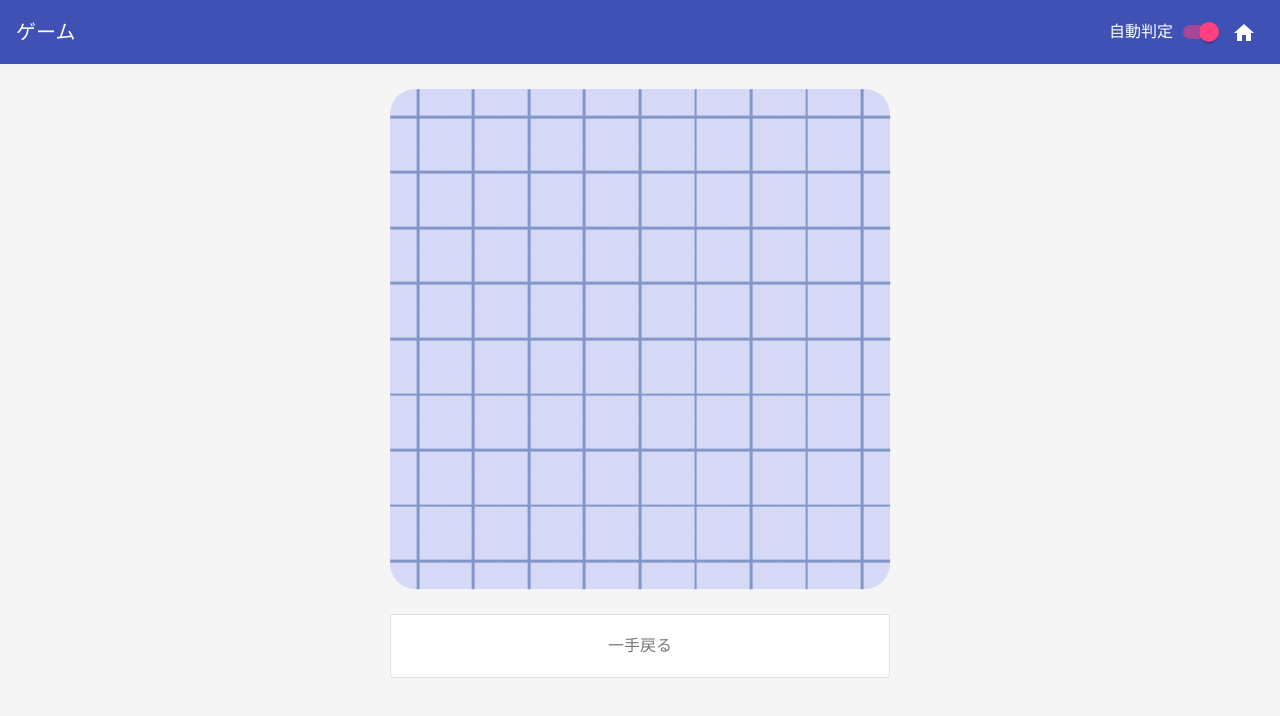
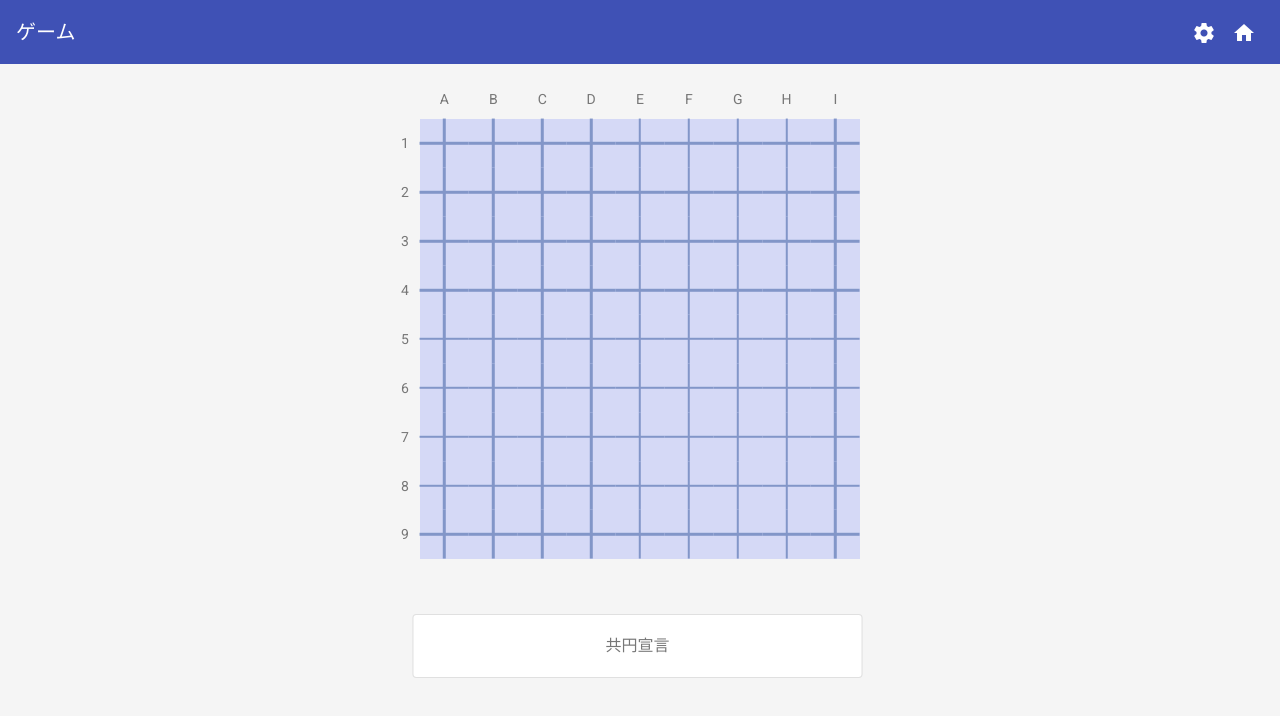
Before and after one commit to keyhr/concyclic-game, an Angular app: page /game in a window 1280 px wide. Shown: the top 716 px of the page. Built offline with nearby package versions, Linux system fonts and the light colour scheme.

Commit message:
[update] viewsize and board index

```diff
--- a/src/app/app.module.ts
+++ b/src/app/app.module.ts
@@ -4,8 +4,9 @@ import { MatToolbarModule } from '@angular/material/toolbar';
 import { MatButtonModule } from '@angular/material/button';
 import { MatIconModule } from '@angular/material/icon';
 import { MatDialogModule } from '@angular/material/dialog';
+import { MatSlideToggleModule } from '@angular/material/slide-toggle';
+import { MatMenuModule } from '@angular/material/menu';
 import { FormsModule } from '@angular/forms';
-import { MatSlideToggleModule } from '@angular/material/slide-toggle';
 import { BrowserAnimationsModule } from '@angular/platform-browser/animations';
 import { FlexLayoutModule } from '@angular/flex-layout';
 
@@ -35,6 +36,7 @@ import { MessageDialogComponent } from './message-dialog/message-dialog.componen
     MatIconModule,
     MatDialogModule,
     MatSlideToggleModule,
+    MatMenuModule,
     BrowserAnimationsModule,
     FlexLayoutModule,
     AppRoutingModule,
--- a/src/app/board-cell/board-cell.component.css
+++ b/src/app/board-cell/board-cell.component.css
@@ -4,6 +4,7 @@
   margin: auto;
   position: relative;
   -webkit-tap-highlight-color: rgba(0, 0, 0, 0);
+  background-color: #d5d9f6;
 }
 
 .container * {
--- a/src/app/board/board.component.css
+++ b/src/app/board/board.component.css
@@ -1,6 +1,11 @@
 .board {
   width: max-content;
-  background-color: #d5d9f6;
   border-radius: 5%;
   /* margin: 5% 0px; */
 }
+
+.board-guide {
+  position: relative;
+  text-align: center;
+  color: #777777;
+}
--- a/src/app/board/board.component.html
+++ b/src/app/board/board.component.html
@@ -1,6 +1,16 @@
 <div *ngIf="board">
   <div class="board" [style.width.px]="viewSizePx" [style.height.px]="viewSizePx">
-    <div class="board-row" *ngFor="let row of board!.board" fxLayout="row" fxLayoutAlign="start center">
+    <div fxLayout="row" fxLayoutAlign="start center">
+      <div [style.width.px]="guideThicknessPx"></div>
+      <div class="board-guide" *ngFor="let _ of board!.board[0]; index as x" [style.width.px]="cellSizePx"
+        [style.height.px]="guideThicknessPx">
+        <div *ngIf="labelDisplay">{{utils.alphabetIndex(x)}}</div>
+      </div>
+    </div>
+    <div class="board-row" *ngFor="let row of board!.board; index as y" fxLayout="row" fxLayoutAlign="start center">
+      <div class="board-guide" [style.width.px]="guideThicknessPx">
+        <div *ngIf="labelDisplay">{{y + 1}}</div>
+      </div>
       <app-board-cell *ngFor="let cell of row" [cell]="cell" (clickEvent)="onCellClick(cell)" [sizePx]="cellSizePx">
       </app-board-cell>
     </div>
--- a/src/app/board/board.component.ts
+++ b/src/app/board/board.component.ts
@@ -1,5 +1,6 @@
 import { Component, Input, Output, EventEmitter, OnInit } from '@angular/core';
 import { Board, Cell } from '../board';
+import { UtilsService } from '../utils.service';
 
 @Component({
   selector: 'app-board',
@@ -9,16 +10,20 @@ import { Board, Cell } from '../board';
 export class BoardComponent implements OnInit {
   @Input() board?: Board;
   @Output() cellClickEvent = new EventEmitter<Cell>();
+  @Input() labelDisplay: boolean = true;
 
-  viewSizePx: number = 500;
+  @Input() viewSizePx: number = 500;
   cellSizePx: number = 0;
 
-  constructor() {}
+  guideThicknessPx: number = 30;
+
+  constructor(public utils: UtilsService) {}
 
   ngOnInit(): void {
     if (!this.board) return;
-    if (window.innerWidth < 600) this.viewSizePx = window.innerWidth * 0.8;
-    this.cellSizePx = this.viewSizePx / this.board!.width;
+    // if (window.innerWidth < 600) this.viewSizePx = window.innerWidth * 0.8;
+    this.cellSizePx =
+      (this.viewSizePx - this.guideThicknessPx * 2) / this.board!.width;
   }
 
   onCellClick(cell: Cell) {
--- a/src/app/checker/checker.component.html
+++ b/src/app/checker/checker.component.html
@@ -6,7 +6,7 @@
     <mat-icon>home</mat-icon>
   </a>
 </mat-toolbar>
-<div *ngIf="!isRequiredNewVersion" class="container" [style.width.px]=(containerSizePx)>
+<div *ngIf="!isRequiredNewVersion" class="container" [style.width.px]="containerSizePx">
   <div class="info-tiles" fxLayout="row" fxLayoutAlign="space-around center">
     <div fxFlex></div>
     <div class="judge" fxFlex="60" [style.color]="judge.fontColor">{{judge.content}}</div>
@@ -17,9 +17,10 @@
     <app-board [board]="board" (cellClickEvent)="onCellClick($event)"></app-board>
   </div>
 </div>
-<div *ngIf="isRequiredNewVersion" class="container" [style.width.px]=(containerSizePx)>
+<div *ngIf="isRequiredNewVersion" class="container" [style.width.px]="containerSizePx">
   <div class="board">
-    <app-board [board]="board" (cellClickEvent)="onCellClick($event)"></app-board>
+    <app-board [board]="board" [labelDisplay]="false" [viewSizePx]="containerSizePx"
+      (cellClickEvent)="onCellClick($event)"></app-board>
   </div>
   <div class="resultNavigator">
     <button mat-icon-button *ngIf="resultIndex >= 0" (click)="updateResultView(-1)">
--- a/src/app/game/game.component.css
+++ b/src/app/game/game.component.css
@@ -25,6 +25,11 @@
   margin-top: 5%;
 }
 
+.toolbuttons {
+  width: 90%;
+  transform: translateX(5%);
+}
+
 .toolbuttons button {
   width: 100%;
   height: 4rem;
--- a/src/app/game/game.component.html
+++ b/src/app/game/game.component.html
@@ -1,22 +1,43 @@
 <mat-toolbar class="toolbar" color="primary">
   <span class="title">ゲーム</span>
   <span class="spacer"></span>
-  <div class="toolbarItem" fxLayout="row" fxLayoutAlign="space-around center">
-    <div>自動判定</div>
-    <mat-slide-toggle [(ngModel)]="isAutoJudgeEnabled"></mat-slide-toggle>
-  </div>
+  <button mat-icon-button class="icon-setting" [matMenuTriggerFor]="menu" aria-label="Example icon-button with a menu">
+    <mat-icon>settings</mat-icon>
+  </button>
+  <mat-menu #menu="matMenu">
+    <div mat-menu-item>
+      <div class="toolbarItem" fxLayout="row" fxLayoutAlign="space-around center">
+        <div fxFlex>ボードモード</div>
+        <mat-slide-toggle fxFlex="20" [(ngModel)]="isBoardModeEnabled"></mat-slide-toggle>
+      </div>
+    </div>
+    <div mat-menu-item>
+      <div class="toolbarItem" fxLayout="row" fxLayoutAlign="space-around center">
+        <div fxFlex>ラベル表示</div>
+        <mat-slide-toggle fxFlex="20" [(ngModel)]="isLabelDisplayEnabled"></mat-slide-toggle>
+      </div>
+    </div>
+    <div mat-menu-item *ngIf="!isBoardModeEnabled">
+      <div class="toolbarItem" fxLayout="row" fxLayoutAlign="space-around center">
+        <div fxFlex>自動判定</div>
+        <mat-slide-toggle fxFlex="20" [(ngModel)]="isAutoJudgeEnabled"></mat-slide-toggle>
+      </div>
+    </div>
+  </mat-menu>
   <a mat-icon-button routerLink="/home">
     <mat-icon>home</mat-icon>
   </a>
 </mat-toolbar>
-<div class="container" [style.width.px]=(containerSizePx)>
+<div class="container" [style.width.px]="containerSizePx">
   <div *ngIf="isJudgingConcyclic">
     石を3つ選択してください。
   </div>
   <div class="board">
-    <app-board [board]="board" (cellClickEvent)="onCellClick($event)"></app-board>
+    <app-board [board]="board" (cellClickEvent)="onCellClick($event)" [viewSizePx]="containerSizePx"
+      [labelDisplay]="isLabelDisplayEnabled">
+    </app-board>
   </div>
-  <div *ngIf="!isAutoJudgeEnabled && !isAfterAutoJudge">
+  <div *ngIf="!isBoardModeEnabled && !isAutoJudgeEnabled && !isAfterAutoJudge">
     <div class="toolbuttons" fxLayout="row" fxLayoutAlign="space-around center">
       <button *ngIf="!isJudgingConcyclic" mat-stroked-button fxFlex (click)="enterJudgeConcyclic()">共円宣言</button>
       <button *ngIf="isJudgingConcyclic && board.cellsSelected().length != 4" mat-stroked-button fxFlex
@@ -30,7 +51,7 @@
       </div>
     </div>
   </div>
-  <div *ngIf="isAutoJudgeEnabled || isAfterAutoJudge">
+  <div *ngIf="!isBoardModeEnabled && isAutoJudgeEnabled || isAfterAutoJudge">
     <div class="toolbuttons">
       <button *ngIf="!isAfterAutoJudge" mat-stroked-button (click)="back()">一手戻る</button>
       <div class="ajResultNavigator" *ngIf="isAfterAutoJudge" fxLayout="row" fxLayoutAlign="space-around center">
@@ -51,4 +72,9 @@
       <button *ngIf="isAfterAutoJudge" mat-stroked-button (click)="afterAutoJudge()">最後の石を除いて再開</button>
     </div>
   </div>
+  <div *ngIf="isBoardModeEnabled">
+    <div class="toolbuttons">
+      <button *ngIf="!isAfterAutoJudge" mat-stroked-button (click)="back()">一手戻る</button>
+    </div>
+  </div>
 </div>
--- a/src/app/game/game.component.ts
+++ b/src/app/game/game.component.ts
@@ -19,12 +19,16 @@ export class GameComponent implements OnInit {
   containerSizePx: number = 500;
 
   isJudgingConcyclic = false;
+  isBoardModeEnabled = false;
+  isLabelDisplayEnabled = true;
+
   constructor(public dialog: MatDialog) {
     this.board = new Board(this.boardSize.x, this.boardSize.y);
+    if (window.innerWidth < 600) this.containerSizePx = window.innerWidth * 0.9;
   }
 
   ngOnInit(): void {
-    if (window.innerWidth < 600) this.containerSizePx = window.innerWidth * 0.8;
+    console.log(this.containerSizePx);
   }
 
   onCellClick(cell: Cell): void {
@@ -93,8 +97,7 @@ export class GameComponent implements OnInit {
 
   // Auto Judge Part
 
-  // isAutoJudgeEnabled = false;
-  isAutoJudgeEnabled = true;
+  isAutoJudgeEnabled = false;
   isAfterAutoJudge = false;
   searchResult: Cell[][] = new Array();
   resultIndex = 0;
--- /dev/null
+++ b/src/app/utils.service.ts
@@ -0,0 +1,21 @@
+import { Injectable } from '@angular/core';
+
+@Injectable({
+  providedIn: 'root',
+})
+export class UtilsService {
+  constructor() {}
+
+  alphabetIndex(n: number) {
+    const ordA = 'A'.charCodeAt(0);
+    const ordZ = 'Z'.charCodeAt(0);
+    const len = ordZ - ordA + 1;
+
+    let s = '';
+    while (n >= 0) {
+      s = String.fromCharCode((n % len) + ordA) + s;
+      n = Math.floor(n / len) - 1;
+    }
+    return s;
+  }
+}
```
Also changed, not shown: 1 other file (tests, documents, lock files or other folders).
